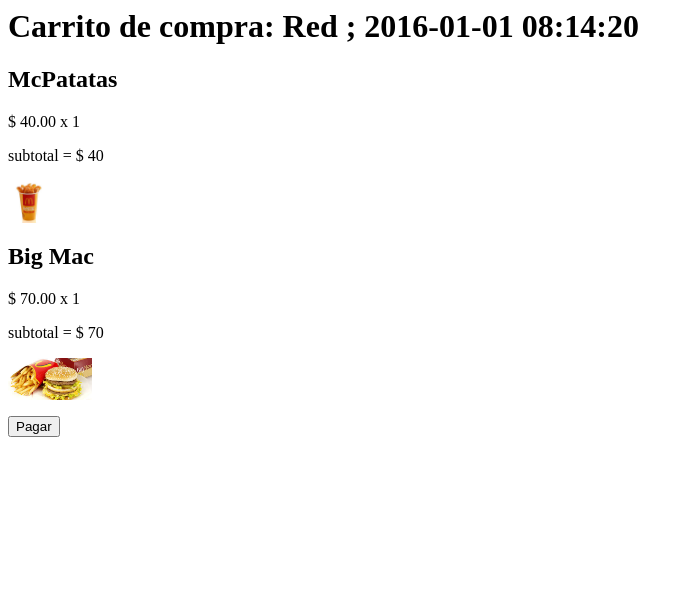
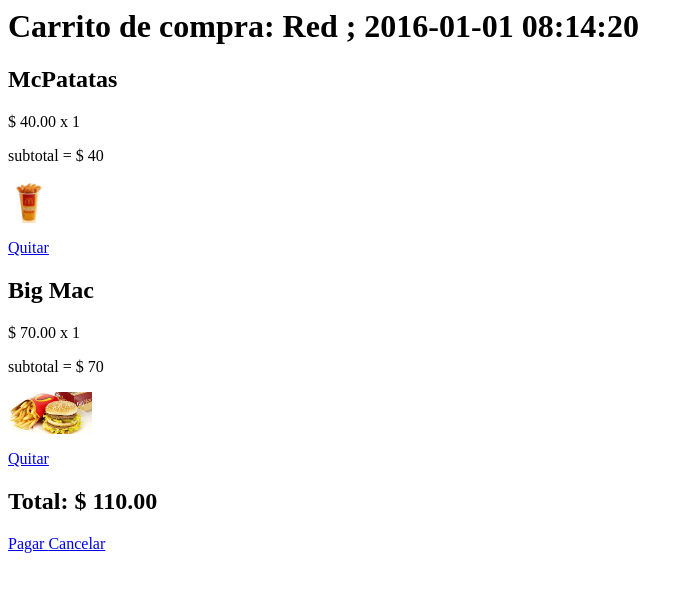
Before and after one commit to jojoriveraa/titulacion-NFCOW, a Django app: page /shopping-cart/1 in a window 1280 px wide. Shown: the top 592 px of the page, without its empty margins (0-693 px from the left). Run offline with Django 3.2, Linux system fonts and the light colour scheme; data comes from the database, SQL or seed files in the repository.

Commit message:
Se agraga el total de un carrito de compra

```diff
--- a/NFCow/shopping_carts/templates/shopping-cart.html
+++ b/NFCow/shopping_carts/templates/shopping-cart.html
@@ -15,15 +15,18 @@
                 <p>
                     <img src={{ scp.product.product_super.image.url }} height="42">
                 </p>
-
+                <p>
+                <a href="#"> Quitar </a>
+            </p>
                 {% empty %}
 
                 <li>Tu carrito de compra está vacio</li>
             {% endfor %}
-            <form action="" method="post">
-				{% csrf_token %}
-				{{ form.as_p }}
-				<input type="submit" value="Pagar" />
-			</form>
+            <h2>
+                Total: $ {{ total }}
+            </h2>
+            <p>
+                <a href="#"> Pagar </a> <a href="#"> Cancelar </a>
+            </p>
     </body>
 </html>
--- a/NFCow/shopping_carts/views.py
+++ b/NFCow/shopping_carts/views.py
@@ -17,10 +17,15 @@ class ShoppingCartListView(ListView):
 	def get_context_data(self, **kwargs):
 		context = super(ShoppingCartListView, self).get_context_data(**kwargs)
 		context['now'] = timezone.now()
+		context['total'] = self.get_total()
 		return context
 
 	def get_queryset(self):
 		return Rel_Product_Shopping_Cart.objects.filter(shopping_cart_id = int(self.args[0]))
 
-	def multiply(value, arg):
-		return value*arg
+	def get_total(self):
+		products_in_sc = self.get_queryset()
+		total = 0
+		for scp in products_in_sc:
+			total += scp.product.price * scp.quantity
+		return total
```
